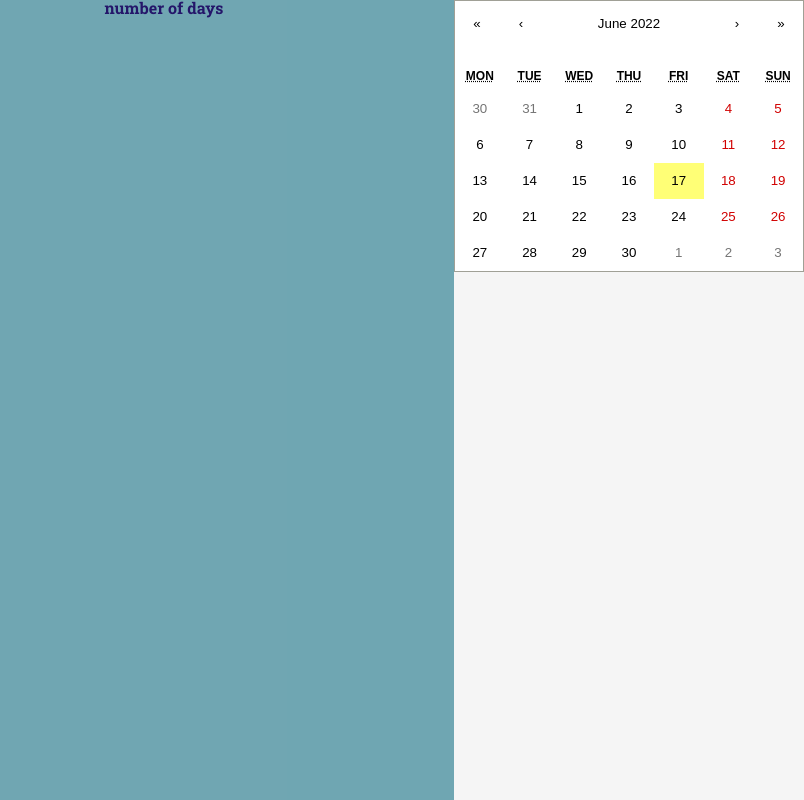
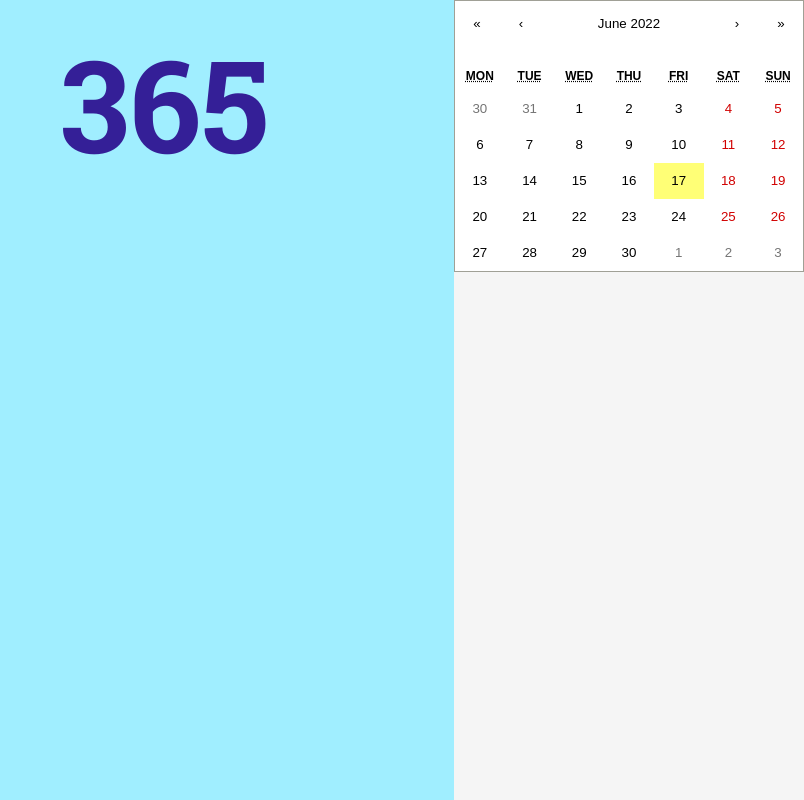
Before and after one commit to richcire/workout-record, a React (Create React App) app: page / in a window 1280 px wide. Both pictures are taken after a click on the icon 1229 px from the left and 45 px from the top of the page. Shown: the whole page, without its empty margins (476-1280 px from the left). Built offline with nearby package versions, Linux system fonts and the light colour scheme.

Commit message:
apply framer motion to side bar

```diff
--- a/package.json
+++ b/package.json
@@ -11,6 +11,7 @@
     "@types/react": "^18.0.14",
     "@types/react-calendar": "^3.5.1",
     "@types/react-dom": "^18.0.5",
+    "framer-motion": "^6.3.11",
     "react": "^18.2.0",
     "react-calendar": "^3.7.0",
     "react-dom": "^18.2.0",
--- a/src/MainPage.tsx
+++ b/src/MainPage.tsx
@@ -3,6 +3,18 @@ import Calendar from "react-calendar";
 import "react-calendar/dist/Calendar.css";
 import { GoCalendar } from "react-icons/go";
 import { useState } from "react";
+import { motion } from "framer-motion";
+
+const NumberOfDays = styled.div`
+  font-size: 8rem;
+  font-family: "Roboto Slab", serif;
+  font-weight: bold;
+  color: #341f97;
+  width: 100%;
+  text-align: center;
+  position: relative;
+  top: 5%;
+`;
 
 const Window = styled.div`
   height: 100vh;
@@ -16,35 +28,32 @@ const Window = styled.div`
   }
 `;
 
-const SideBarContainer = styled.div<{ isSideBarVisible: boolean }>`
+// const SideBarContainer = styled.div<{ isSideBarVisible: boolean }>`
+//   position: fixed;
+//   display: ${(props) => (props.isSideBarVisible ? "flex" : "none")};
+//   top: 0;
+//   height: 100vh;
+//   width: 100vw;
+// `;
+
+// const Overlay = styled.div`
+//   background-color: rgba(0, 0, 0, 0.3);
+//   width: 100%;
+//   height: 100%;
+// `;
+
+const SideBar = styled(motion.div)`
+  background-color: whitesmoke;
   position: fixed;
-  display: ${(props) => (props.isSideBarVisible ? "flex" : "none")};
   top: 0;
-  height: 100vh;
-  width: 100vw;
-`;
-
-const Overlay = styled.div`
-  background-color: rgba(0, 0, 0, 0.3);
-  width: 80%;
+  right: 0;
   height: 100%;
 `;
 
-const SideBar = styled.div`
-  right: 0;
-  top: 0;
-  background-color: whitesmoke;
-  height: 100%;
-  width: 350px;
-`;
-
-const NumberOfDays = styled.div`
-  font-family: "Roboto Slab", serif;
-  font-weight: bold;
-  color: #341f97;
-  width: 100%;
-  text-align: center;
-`;
+const variants = {
+  open: { opacity: 1, x: 0 },
+  close: { opacity: 0, x: "-100%" },
+};
 
 function MainPage() {
   const [isSideBarVisible, setIsSideBarVisible] = useState(false);
@@ -56,14 +65,15 @@ function MainPage() {
 
   return (
     <Window>
-      <NumberOfDays>number of days</NumberOfDays>
+      <NumberOfDays>365</NumberOfDays>
       <GoCalendar className="calendar" size={50} onClick={onIconClick} />
-      <SideBarContainer isSideBarVisible={isSideBarVisible}>
-        <Overlay onClick={onIconClick} />
-        <SideBar>
-          <Calendar />
-        </SideBar>
-      </SideBarContainer>
+
+      <SideBar
+        animate={isSideBarVisible ? "open" : "close"}
+        variants={variants}
+      >
+        <Calendar />
+      </SideBar>
     </Window>
   );
 }
```
Also changed, not shown: 1 other file (tests, documents, lock files or other folders).
